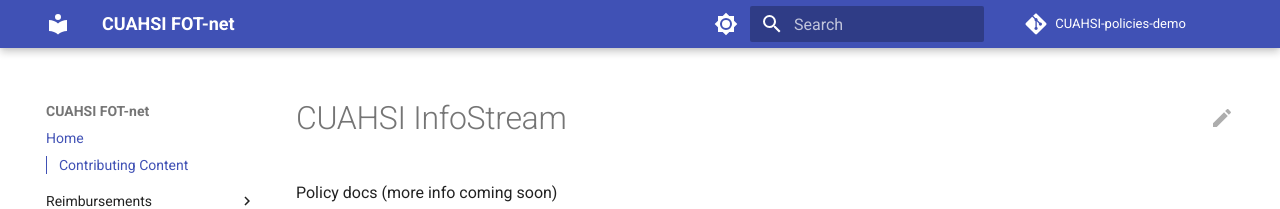
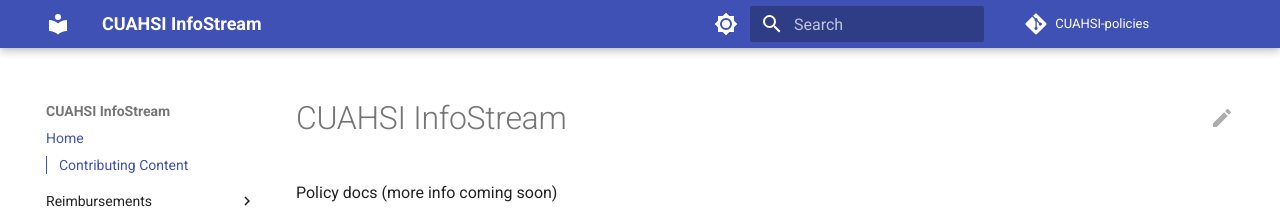
Before and after one commit to jordansread/CUAHSI-policies-demo, an MkDocs documentation site: the page built from docs/index.md, in a window 1280 px wide. Shown: the top 209 px of the page. Built offline with MkDocs 1.6.1 and Material for MkDocs 9.7.7, drawn with Linux system fonts in a browser that asks for light colours; comment, search, counter and statistics services are not loaded; part of the change alters nothing that is shown.

Commit message:
updating nav

```diff
--- a/mkdocs.yml
+++ b/mkdocs.yml
@@ -1,6 +1,6 @@
-site_name: CUAHSI FOT-net
-repo_name: CUAHSI-policies-demo
-repo_url: https://github.com/jordansread/CUAHSI-policies-demo
+site_name: CUAHSI InfoStream
+repo_name: CUAHSI-policies
+repo_url: https://github.com/CUAHSI/CUAHSI-policies
 edit_uri: blob/main/docs/
 
 theme:
@@ -32,26 +32,26 @@ markdown_extensions:
 
 nav:
   - Home: index.md
-  - Reimbursements:
-      Reimbursement Process Overview: reimbursement/reimbursement_overview.md
-      Accounting Quick References: reimbursement/accounting_guide.md
-      Reimbursement Templates and Forms: reimbursement/reimbursement_forms.md
-      Vendor Onboarding: reimbursement/vendor_onboarding.md
-  - Meetings & Events:
-      Events Guidance: meetings_events/event_guidance.md
-      Events Checklist: meetings_events/event_checklist.md
-      Housing Guidance: meetings_events/housing.md
-  - Grants and Compliance:
-      Conflict of Interest: compliance/COIs.md
-      Pre-Award Documents: compliance/pre-award.md
-      Budget Monitoring: compliance/budget_monitoring.md
-      Subaward Information: compliance/subaward_general.md
-      Subaward Monitoring: compliance/subaward_monitoring.md
-      Procurement Policies: compliance/procurement.md
-  - Demystifying CUAHSI:
-      Acronyms: demystify/acronyms.md
-      CUAHSI Benefits: demystify/benefits.md
-      Onboarding Documents: demystify/onboarding.md
-      ADP Time Entry: demystify/ADP_time.md
-      ADP Time Off: demystify/ADP_leave.md
-  - Contribute: contribute.md
+  - "Reimbursements":
+      "Reimbursement Process Overview": reimbursement/reimbursement_overview.md
+      "Accounting Quick References": reimbursement/accounting_guide.md
+      "Reimbursement Templates and Forms": reimbursement/reimbursement_forms.md
+      "Vendor Onboarding": reimbursement/vendor_onboarding.md
+  - "Meetings & Events":
+      "Events Guidance": meetings_events/event_guidance.md
+      "Events Checklist": meetings_events/event_checklist.md
+      "Housing Guidance": meetings_events/housing.md
+  - "Grants and Compliance":
+      "Conflict of Interest": compliance/COIs.md
+      "Pre-Award Documents": compliance/pre-award.md
+      "Budget Monitoring": compliance/budget_monitoring.md
+      "Subaward Information": compliance/subaward_general.md
+      "Subaward Monitoring": compliance/subaward_monitoring.md
+      "Procurement Policies": compliance/procurement.md
+  - "Demystifying CUAHSI":
+      "Acronyms": demystify/acronyms.md
+      "CUAHSI Benefits": demystify/benefits.md
+      "Onboarding Documents": demystify/onboarding.md
+      "ADP Time Entry": demystify/ADP_time.md
+      "ADP Time Off": demystify/ADP_leave.md
+  - "Contribute": contribute.md
```
